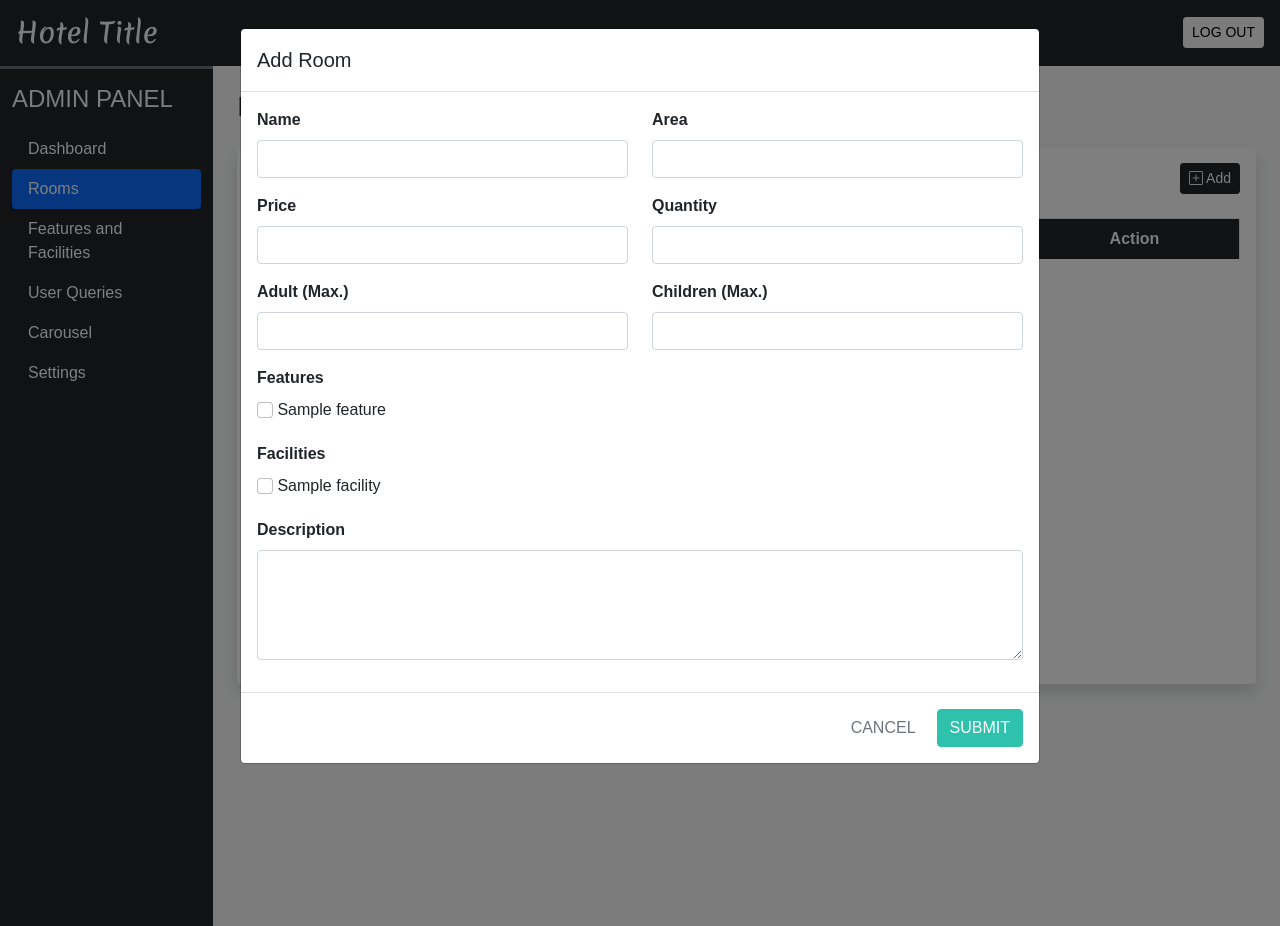
After one commit to TsumakiFutaba/hotel-reservation-system, a PHP site: page /hotelreservationsystem/rooms.php in a window 1280 px wide, after a click on "Add". The commit adds this page. Run offline with PHP 8.4, Linux system fonts and the light colour scheme; the visitor is signed in with stand-in values (Sample User, id 1); tables that the repository leaves empty or names only in its code hold one stand-in row (values such as "Sample post"); lists and menus that the app fills with data are empty.

Commit message:
Added add rooms

```diff
--- a/admin/inc/header.php
+++ b/admin/inc/header.php
@@ -16,6 +16,9 @@
             <a class="nav-link text-white" href="dashboard.php">Dashboard</a>
           </li>
           <li class="nav-item">
+            <a class="nav-link text-white" href="rooms.php">Rooms</a>
+          </li>
+          <li class="nav-item">
             <a class="nav-link text-white" href="features_facilities.php">Features and Facilities</a>
           </li>
           <li class="nav-item">
--- /dev/null
+++ b/admin/rooms.php
@@ -0,0 +1,218 @@
+<?php
+   require('inc/essentials.php');
+   require('inc/db_config.php');
+   adminLogin();
+?>
+
+<!DOCTYPE html>
+<html lang="en">
+<head>
+    <meta charset="UTF-8">
+    <meta name="viewport" content="width=device-width, initial-scale=1.0">
+    <title>Admin Panel - Rooms</title>
+
+    <!-- PHP REquirements for the links addons -->
+    <?php require('inc/links.php'); ?>
+
+</head>
+<body class="bg-light">
+
+
+<?php require('inc/header.php'); ?>
+
+<!-- FEATURE AND FACILITIES SECTION -->
+
+  <div class="container-fluid" id="main-content">
+      <div class="row">
+        <div class="col-lg-10 ms-auto p-4 overflow-hidden">
+          <h3 class="mb-4">ROOMS</h3>
+
+          <div class="card border-0 shadow mb-4">
+           <div class="card-body">
+
+           <div class="text-end mb-4">
+              <button type="button" class="btn btn-dark shadow-none btn-sm" data-bs-toggle="modal" data-bs-target="#add-room">
+              <i class="bi bi-plus-square"></i> Add
+              </button>
+            </div>
+
+           <div class="table-responsive-lg" style="height: 450px; overflow-y: scroll;">
+            <table class="table table-hover border">
+              <thead>
+                <tr class="bg-dark text-light">
+                  <th scope="col">#</th>
+                  <th scope="col">Name</th>
+                  <th scope="col">Area</th>
+                  <th scope="col">Guests</th>
+                  <th scope="col">Price</th>
+                  <th scope="col">Quantity</th>
+                  <th scope="col">Status</th>
+                  <th scope="col">Action</th>
+                </tr>
+              </thead>
+              <tbody id="room-data">
+              </tbody>
+            </table>
+           </div>
+
+           </div>
+          </div>
+
+       </div>
+     </div>
+   </div>
+
+  <!-- Add Rooms Modal -->
+
+  <div class="modal fade" id="add-room" data-bs-backdrop="static" data-bs-keyboard="true" tabindex="-1" aria-labelledby="staticBackdropLabel" aria-hidden="true">
+    <div class="modal-dialog modal-lg">
+      <form id="add_room_form" autocomplete="off">
+        <div class="modal-content">
+           <div class="modal-header">
+             <h5 class="modal-title">Add Room</h5>
+           </div>
+           <div class="modal-body">
+             <div class="row">
+               <div class="col-md-6 mb-3">
+                 <label class="form-label fw-bold">Name</label>
+                 <input type="text" name="name" class="form-control shadow-none" required>
+               </div>
+               <div class="col-md-6 mb-3">
+                 <label class="form-label fw-bold">Area</label>
+                 <input type="number" min="1" name="area" class="form-control shadow-none" required>
+               </div>
+               <div class="col-md-6 mb-3">
+                 <label class="form-label fw-bold">Price</label>
+                 <input type="number" min="1" name="price" class="form-control shadow-none" required>
+               </div>
+               <div class="col-md-6 mb-3">
+                 <label class="form-label fw-bold">Quantity</label>
+                 <input type="number" min="1" name="quantity" class="form-control shadow-none" required>
+               </div>
+               <div class="col-md-6 mb-3">
+                 <label class="form-label fw-bold">Adult (Max.)</label>
+                 <input type="number" min="1" name="adult" class="form-control shadow-none" required>
+               </div>
+               <div class="col-md-6 mb-3">
+                 <label class="form-label fw-bold">Children (Max.)</label>
+                 <input type="number" min="1" name="children" class="form-control shadow-none" required>
+               </div>
+               <div class="col-12 mb-3">
+                 <label class="form-label fw-bold">Features</label>
+                 <div class="row">
+                   <?php
+                     $res = selectAll('features');
+                     while($opt = mysqli_fetch_assoc($res)){
+                      echo"
+                         <div class='col-md-3 mb-1'>
+                           <label>
+                             <input type='checkbox' name='features' value='$opt[id]' class='form-check-input shadow-none'>
+                             $opt[name]
+                           </label>
+                         </div>
+                        ";
+                     }
+                   ?>
+                 </div>
+               </div>
+               <div class="col-12 mb-3">
+                 <label class="form-label fw-bold">Facilities</label>
+                 <div class="row">
+                   <?php
+                     $res = selectAll('facilities');
+                     while ($opt = mysqli_fetch_assoc($res)) {
+                         echo "
+                         <div class='col-md-3 mb-1'>
+                             <label>
+                                 <input type='checkbox' name='facilities' value='$opt[id]' class='form-check-input shadow-none'>
+                                 $opt[name]
+                             </label>
+                         </div>
+                         ";
+                     }
+                   ?>
+                 </div>
+               </div>
+               </div>
+               <div class="col-12 mb-3">
+                 <label class="form-label fw-bold">Description</label>
+                 <textarea name="desc" rows="4" class="form-control shadow-none" required></textarea>
+               </div>
+           </div>
+          <div class="modal-footer">
+            <button type="reset" class="btn text-secondary shadow-none" data-bs-dismiss="modal">CANCEL</button>
+            <button type="submit" class="btn custom-bg text-white shadow-none">SUBMIT</button>
+          </div>
+        </div>
+      </form>
+    </div>
+  </div>
+
+
+   <?php require('inc/scripts.php'); ?>
+   <script>
+
+    let add_room_form = document.getElementById('add_room_form');
+
+    add_room_form.addEventListener('submit',function(e){
+      e.preventDefault();
+      add_rooms();
+    });
+
+    function add_rooms()
+    {
+     let data = new FormData();
+     data.append('add_room','');
+     data.append('name',add_room_form.elements['name'].value);
+     data.append('area',add_room_form.elements['area'].value);
+     data.append('price',add_room_form.elements['price'].value);
+     data.append('quantity',add_room_form.elements['quantity'].value);
+     data.append('adult',add_room_form.elements['adult'].value);
+     data.append('children',add_room_form.elements['children'].value);
+     data.append('desc',add_room_form.elements['desc'].value);
+
+     let features = [];
+     add_room_form.elements['features'].forEach(el =>{
+       if(el.checked){
+        features.push(el.value);
+       }
+     });
+
+     let facilities = [];
+     add_room_form.elements['facilities'].forEach(el =>{
+       if(el.checked){
+        features.push(el.value);
+       }
+     });
+
+     data.append('features',JSON.stringify(features));
+     data.append('facilities',JSON.stringify(facilities));
+
+
+
+     let xhr = new XMLHttpRequest();
+     xhr.open("POST","ajax/rooms.php",true);
+
+     xhr.onload = function(){
+       var myModal = document.getElementById('add-room')
+       var modal = bootstrap.Modal.getInstance(myModal)
+       modal.hide();
+
+       if(this.responseText == 1){
+         alert('success','New room added!');
+         add_room_form.reset();
+         get_features();
+       }
+       else{
+         alert('error','Server is down!');
+       }
+      }
+
+     xhr.send(data);
+    }
+
+
+   </script>
+
+</body>
+</html>
```
Also changed, not shown: admin/ajax/rooms.php (added, +14 -0 lines), admin/features_facilities.php (+1 -154 lines), admin/scripts/features_facilities.js (added, +150 -0 lines), admin/user_queries.php (+29 -27 lines), images/About/IMG_29053.png (added), images/Facilities/IMG_37758.svg (added), images/Facilities/IMG_40221.svg (renamed from images/Facilities/IMG_21098.svg), images/Facilities/IMG_78696.svg (added), images/Facilities/IMG_82355.svg (added).
